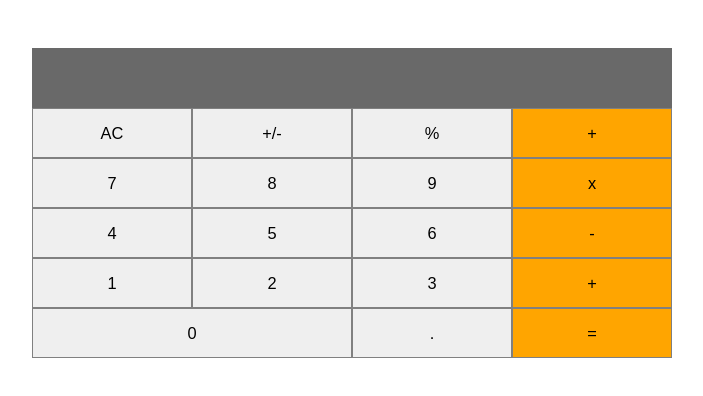
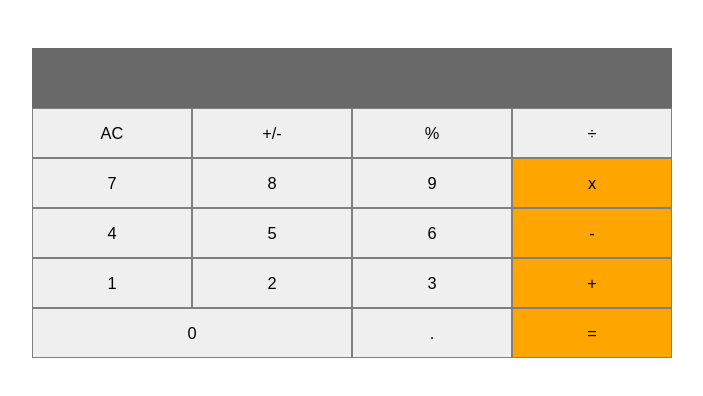
Before and after one commit to memelopez/math-magic, a React (Create React App) app: page / in a window 1280 px wide. Shown: the top 396 px of the page, without its empty margins (288-991 px from the left). Built offline with nearby package versions, Linux system fonts and the light colour scheme.

Commit message:
Add division symbol

```diff
--- a/src/components/Calculator.js
+++ b/src/components/Calculator.js
@@ -77,7 +77,7 @@ class Calculator extends React.Component {
             handleClick={this.handleClick}
           />
           <Button
-            value="+"
+            value="÷"
             handleClick={this.handleClick}
           />
           <Button
```
